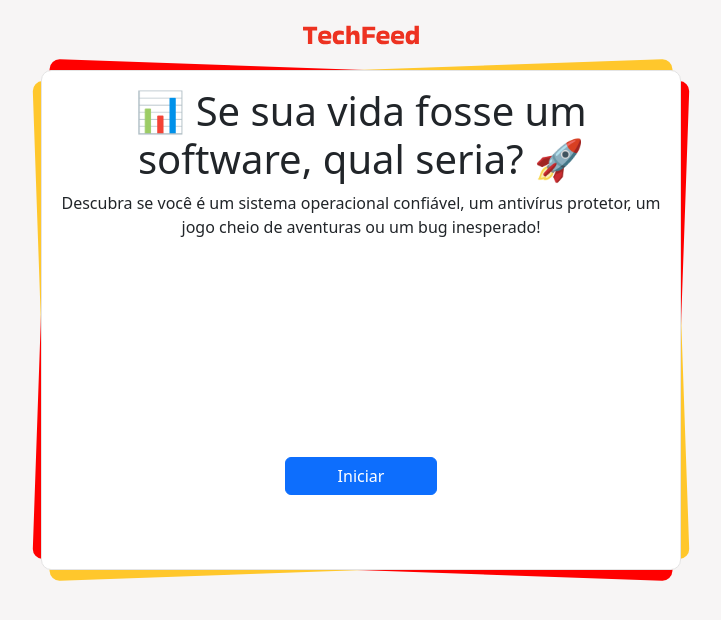
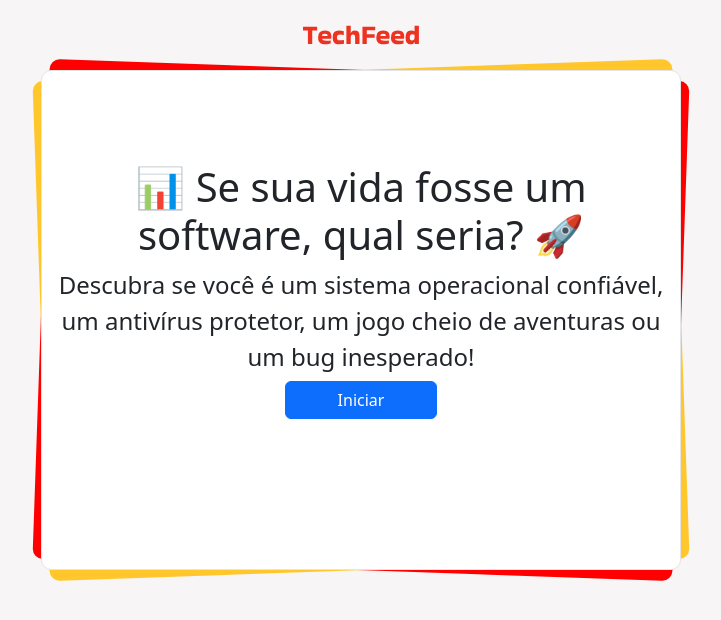
Before and after one commit to JoseLSousa/TechFeed, an Angular app: page / in a window 1280 px wide. Shown: the top 620 px of the page, without its empty margins (279-1000 px from the left). Built offline with nearby package versions, Linux system fonts and the light colour scheme.

Commit message:
Fix: Improve layout and styling for quiz component on smaller screens

```diff
--- a/src/app/Views/quiz/quiz.component.html
+++ b/src/app/Views/quiz/quiz.component.html
@@ -6,11 +6,11 @@
 
         </div>
         <div class="child3 position-absolute">
-            <div class="d-flex flex-column justify-content-between align-items-center text-center p-3 h-100"
+            <div class="d-flex flex-column align-items-center justify-content-center text-center p-3 h-100"
                 *ngIf="questionList && !started && !answerBody">
                 <div>
                     <h1>{{questionList[0].title}}</h1>
-                    <p>{{questionList[0].subtitle}}</p>
+                    <p class="fs-4">{{questionList[0].subtitle}}</p>
                 </div>
                 <button class="btn btn-primary mb-5 w-25 start-btn" (click)="startQuiz()">Iniciar</button>
             </div>
--- a/src/app/Views/quiz/quiz.component.scss
+++ b/src/app/Views/quiz/quiz.component.scss
@@ -2,6 +2,10 @@
     height: 500px;
     width: 50vw;
     z-index: 1;
+    @media (max-width: 768px) {
+        width: 90vw;
+
+    }
 
     /* Corrige a estilização de todas as divs dentro de .quiz */
     div {
```
